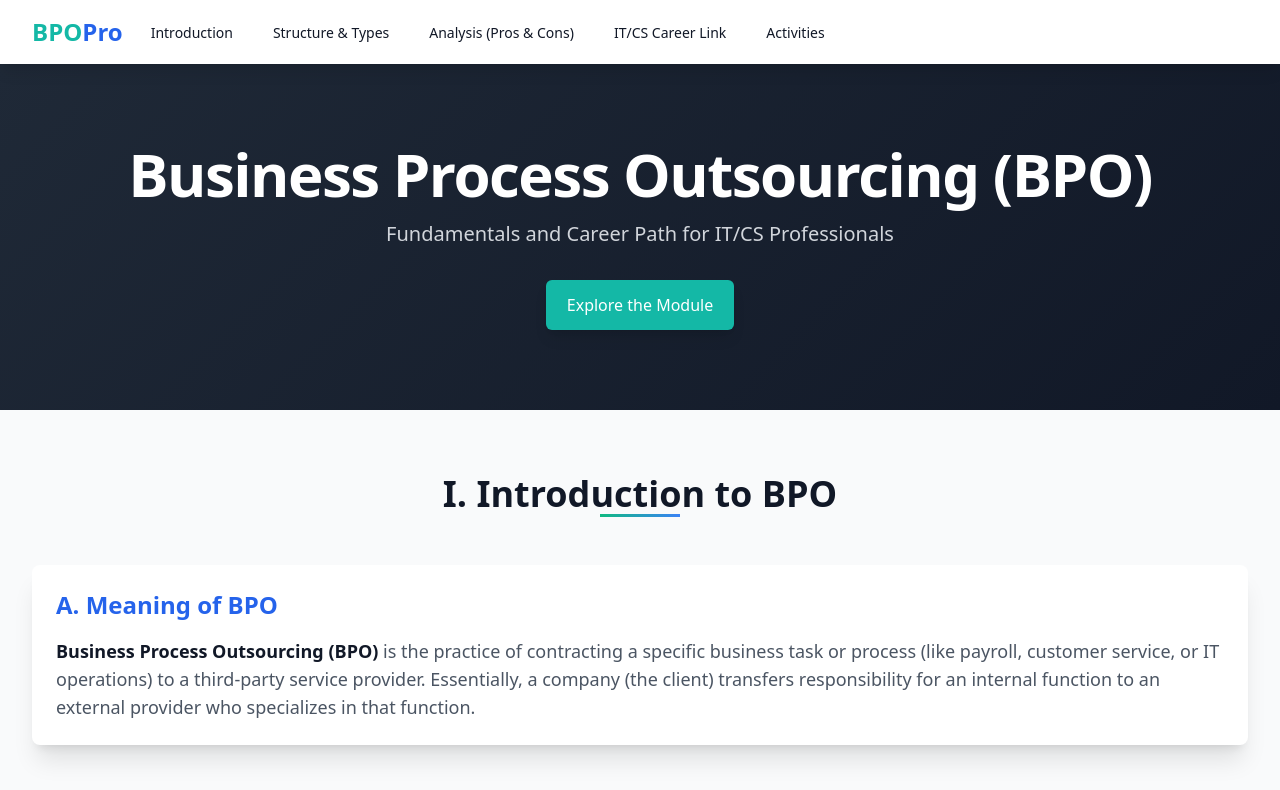
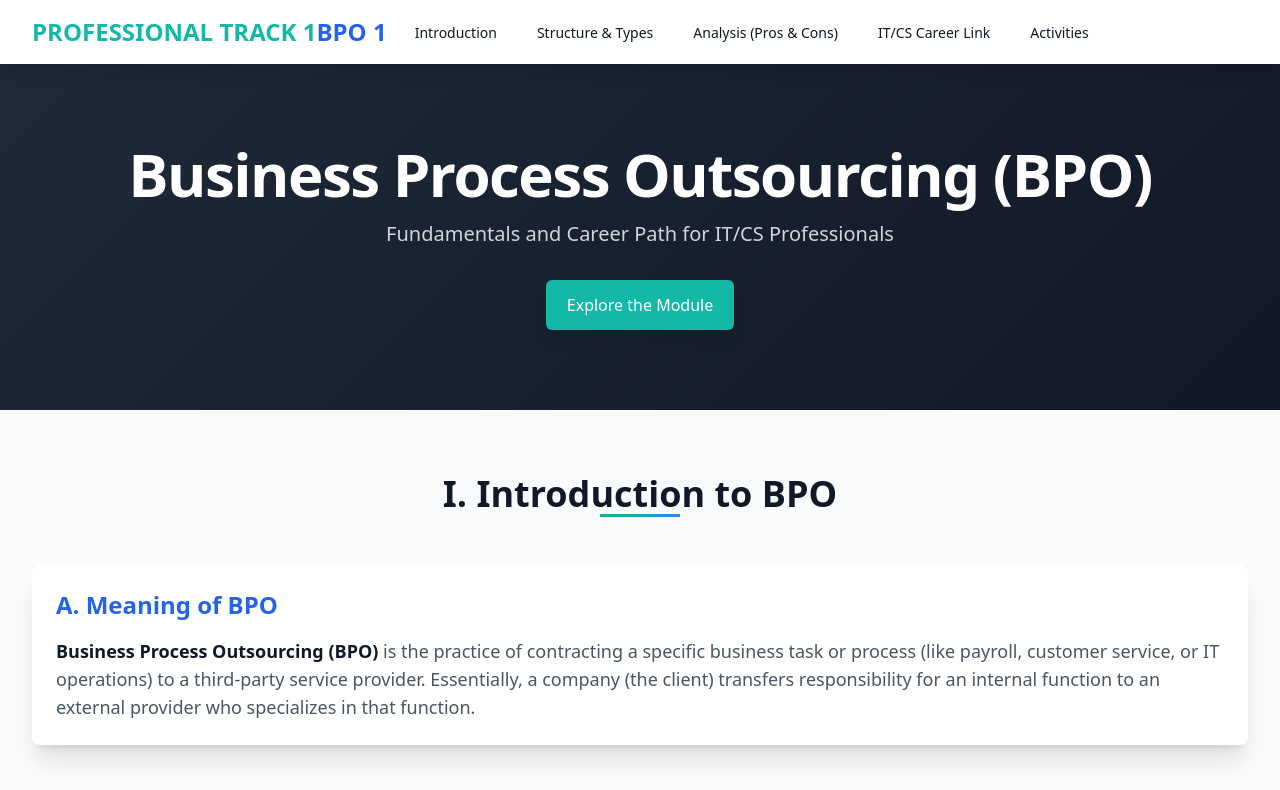
Before and after one commit to Jny-jyn21/PT101, a plain HTML site: page index.html in a window 1280 px wide. Shown: the top 790 px of the page. Drawn offline with nearby package versions, Linux system fonts and the light colour scheme.

Commit message:
CHANGE TITLE

```diff
--- a/index.html
+++ b/index.html
@@ -28,7 +28,7 @@
             <div class="flex justify-between h-16">
                 <div class="flex">
                     <div class="flex-shrink-0 flex items-center">
-                        <span class="text-2xl font-bold text-teal-500">BPO<span class="text-blue-600">Pro</span></span>
+                        <span class="text-2xl font-bold text-teal-500">PROFESSIONAL TRACK 1<span class="text-blue-600">BPO 1</span></span>
                     </div>
                     <div class="hidden sm:ml-6 sm:flex sm:space-x-8">
                         <a href="#introduction" class="text-gray-900 inline-flex items-center px-1 pt-1 border-b-2 border-transparent hover:border-teal-500 text-sm font-medium">Introduction</a>
```
